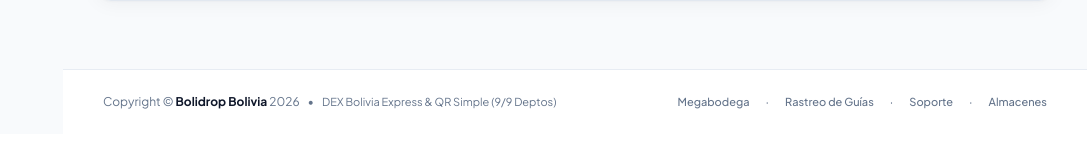
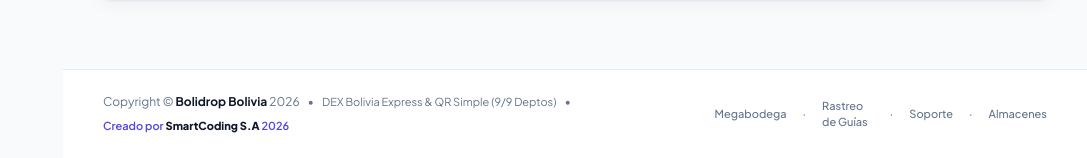
Before and after one commit to smartcoding0101-eng/dropanas, a Laravel app: page /panel/admin/kardex in a window 1280 px wide. Shown: the part 1514-1672 px from the top of the page, without its empty margins (193-1280 px from the left). Before the commit the page ends 1623 px from the top, so only its background shows below. Run offline with Laravel 12, Linux system fonts and the light colour scheme; a user stored in the database is signed in; data comes from the database, SQL or seed files in the repository; some libraries are stand-ins or nearby versions.

Commit message:
feat(footer): add 'Creado por SmartCoding S.A 2026' credit to global footer

```diff
--- a/resources/views/layouts/app.blade.php
+++ b/resources/views/layouts/app.blade.php
@@ -880,10 +880,12 @@
             <!-- STRIPE & LINEAR EXECUTIVE FOOTER -->
             <footer class="bg-white border-t border-slate-200/80 px-6 sm:px-10 py-6 text-xs text-[#64748B]">
                 <div class="max-w-7xl mx-auto flex flex-col sm:flex-row justify-between items-center gap-4">
-                    <div class="flex items-center gap-2">
+                    <div class="flex flex-wrap items-center justify-center sm:justify-start gap-2">
                         <span>Copyright &copy; <strong class="text-[#0F172A]">Bolidrop Bolivia</strong> {{ date('Y') }}</span>
                         <span>•</span>
                         <span class="text-[11px]">DEX Bolivia Express & QR Simple (9/9 Deptos)</span>
+                        <span>•</span>
+                        <span class="text-[11px] font-semibold text-[#4F46E5]">Creado por <strong class="text-[#0F172A]">SmartCoding S.A</strong> {{ date('Y') }}</span>
                     </div>
                     <div class="flex items-center space-x-4 text-[11px] font-medium">
                         <a href="{{ url('/catalogo') }}" class="hover:text-[#4F46E5] transition">Megabodega</a>
```
